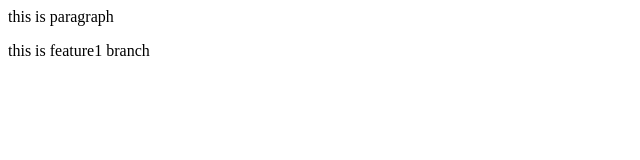
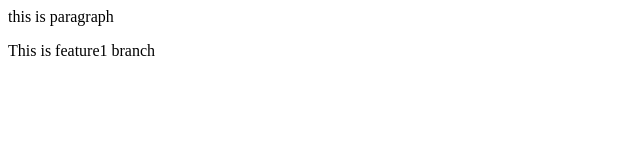
Before and after one commit to somnath194/localrepo, a plain HTML site: page index.html in a window 1280 px wide. Shown: the full height of the page, 0-640 px from the left. Drawn offline with Linux system fonts and the light colour scheme.

Commit message:
just change into capital latter

```diff
--- a/index.html
+++ b/index.html
@@ -1,2 +1,2 @@
 <p>this is paragraph</p>
-<p>this is feature1 branch</p>
+<p>This is feature1 branch</p>
```
